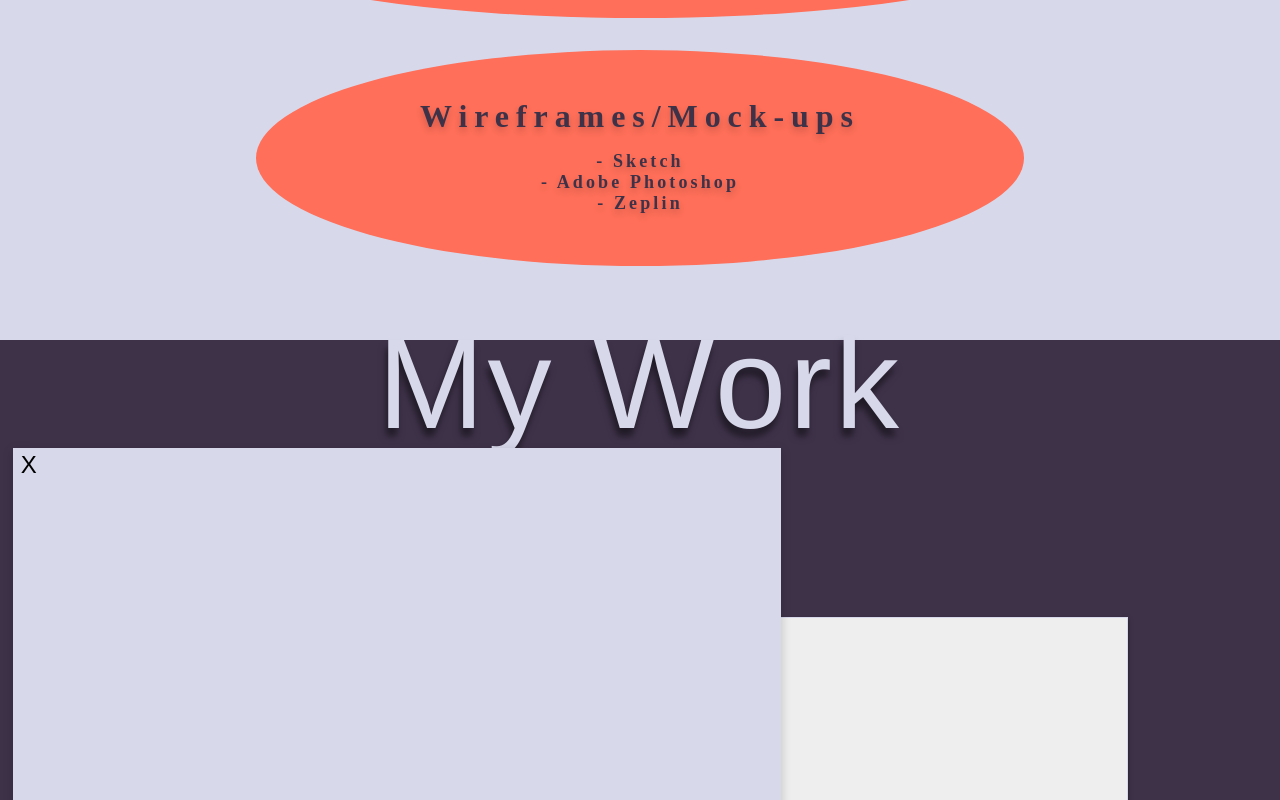
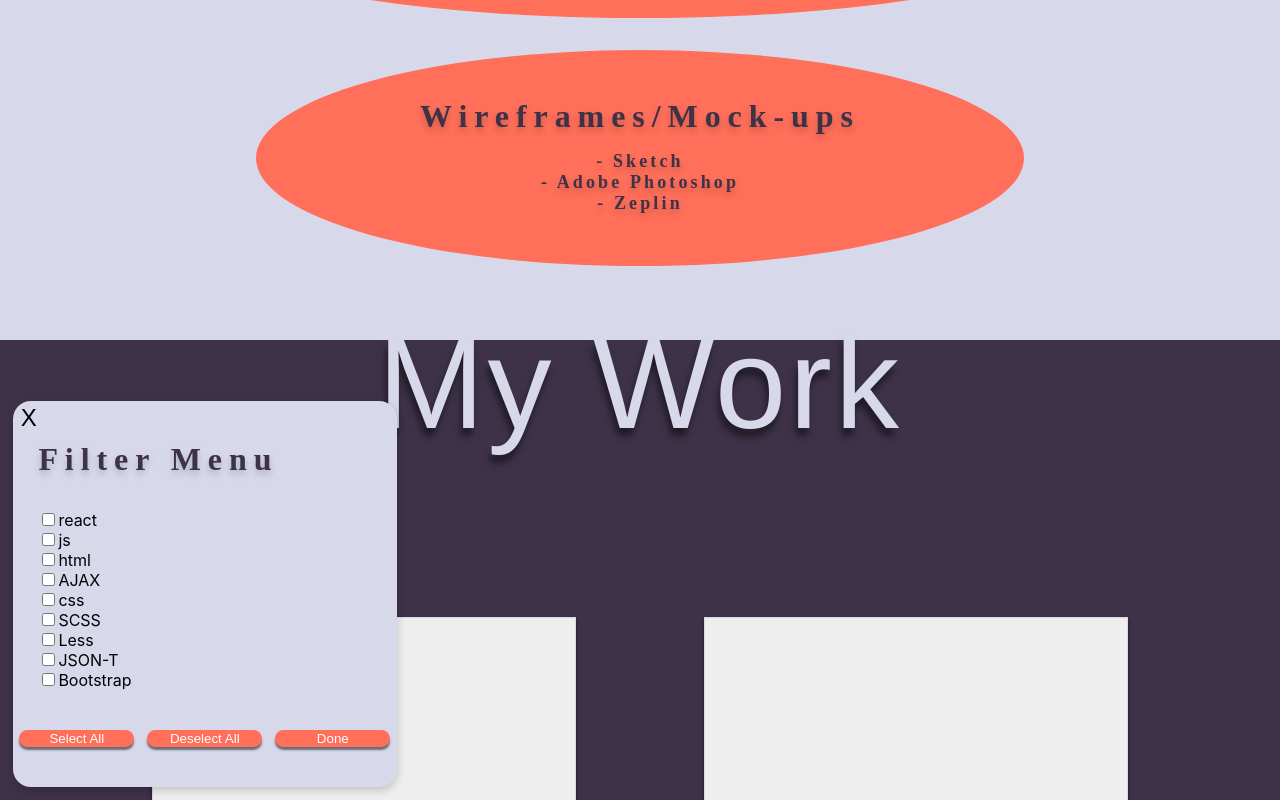
Before and after one commit to LaurenwallerDesigns/portfolio, a React (Create React App) app: page / in a window 1280 px wide. Both pictures are taken after a click on the button "Filter By". Shown: the part 2117-2917 px from the top of the page. Built offline with nearby package versions, Linux system fonts and the light colour scheme; a web font is replaced by a local one.

Commit message:
added the checkboxes for filters and rendering projects onto screen

```diff
--- a/src/App.js
+++ b/src/App.js
@@ -6,12 +6,33 @@
 import Experience from './experience.js';
 import Work from './work.js';
 import Footer from './Footer.js';
+import Checkbox from './checkbox';
+import Prevprojects from './prevproject';
+
+
+const OPTIONS = ["react", "js", "html", "AJAX", "css", "SCSS", "Less", "JSON-T", "Bootstrap"];
 class App extends React.Component {
   constructor(props) {
     super(props);
     this.state = {
       clickCount: 0,
-      section: "#experience"
+      section: "#experience",
+      checkboxes: OPTIONS.reduce(
+        (options, option) => ({
+          ...options,
+          [option]: false
+        }),
+        {}
+      ),
+      projects: [{
+        lang: "react"},
+        {lang: "js"},
+        {lang: "html"},
+        {lang: "AJAX"},
+        {lang: "css"},
+        {lang: "react"},
+        {lang: "css"},
+        {lang: "Bootstrap"}]
     };
     this.arrowClick = this.arrowClick.bind(this);
     this.filterBtn = this.filterBtn.bind(this);
@@ -101,19 +122,83 @@
     filterBtn.classList.toggle('hide');
   }
 
+  selectAllCheckboxes = isSelected => {
+    Object.keys(this.state.checkboxes).forEach(checkbox => {
+      this.setState(prevState => ({
+        checkboxes: {
+          ...prevState.checkboxes,
+          [checkbox]: isSelected
+        }
+      }));
+    });
+  };
+
+  selectAll = () => this.selectAllCheckboxes(true);
+
+  deselectAll = () => this.selectAllCheckboxes(false);
+
+  handleCheckboxChange = changeEvent => {
+    const { name } = changeEvent.target;
+
+    this.setState(prevState => ({
+      checkboxes: {
+        ...prevState.checkboxes,
+        [name]: !prevState.checkboxes[name]
+      }
+    }));
+  };
+
+  handleFormSubmit = formSubmitEvent => {
+    formSubmitEvent.preventDefault();
+    console.log('ran');
+
+    Object.keys(this.state.checkboxes)
+      .filter(checkbox => this.state.checkboxes[checkbox])
+      .forEach(checkbox => {
+        console.log(this.state.checkboxes[checkbox]);
+      });
+  };
+
+  createCheckbox = option => (
+    <Checkbox
+      label={option}
+      isSelected={this.state.checkboxes[option]}
+      onCheckboxChange={this.handleCheckboxChange}
+      key={option}
+    />
+  );
+
+  createCheckboxes = () => OPTIONS.map(this.createCheckbox);
+
 
   render () {
+    this.renderProjects = this.state.projects.map((num, index) => {
     return (
-      <body>
+        <Prevprojects
+          id={index}
+          className={num.lang}
+          key={index}
+        />
+
+    );
+  });
+    return (
+      <React.Fragment>
       <Header />
       <Arrows
         href={this.state.section}
         onClick= {this.arrowClick} />
       <Experience />
       <Work
-        onclick={this.filterBtn}/>
+        onclick={this.filterBtn}
+        handleFilter={this.createCheckboxes()}
+        handleFormSubmit={this.handleFormSubmit}
+        selectAll={this.selectAll}
+        deselectAll={this.deselectAll}
+        renderP={this.renderProjects}
+        />
       <Footer />
-      </body>
+      </React.Fragment>
     );
   }
 }
--- /dev/null
+++ b/src/checkbox.js
@@ -0,0 +1,18 @@
+import React from 'react';
+
+const Checkbox = ({ label, isSelected, onCheckboxChange }) => (
+  <div className="form-check">
+    <label>
+      <input
+        type="checkbox"
+        name={label}
+        checked={isSelected}
+        onChange={onCheckboxChange}
+        className="form-check-input"
+      />
+      {label}
+    </label>
+  </div>
+);
+
+export default Checkbox;
--- a/src/filter.js
+++ b/src/filter.js
@@ -1,4 +1,5 @@
 import React from 'react';
+import Checkbox from './checkbox';
 
 class Filter extends React.Component {
 	render () {
@@ -6,8 +7,33 @@
 			<div className="div-filter">
 				<button onClick={this.props.onClick} className='Button-Background' id="filterBtn">Filter By</button>
 				<div id="filter-menu" className="hide">
-				<button onClick={this.props.onClick} className="close"> X </button>
-				</div>
+					<button onClick={this.props.onClick} className="close"> X </button>
+					<p className="option-title">
+						Filter Menu
+					</p>
+					<form onSubmit={this.props.handleFormSubmit}>
+						{this.props.handleFilter}
+						<div className="buttons">
+							<button
+			                  type="button"
+			                  className="btn-all btn"
+			                  onClick={this.props.selectAll}
+			                >
+			                  Select All
+			                </button>
+			                <button
+			                  type="button"
+			                  className="btn btn-deselect"
+			                  onClick={this.props.deselectAll}
+			                >
+			                  Deselect All
+			                </button>
+			                <button type="submit" className="btn btn-done">
+			                  Done
+			                </button>
+		                </div>
+					</form>
+  				</div>
 			</div>
 		);
 	}
--- a/src/style.scss
+++ b/src/style.scss
@@ -9,7 +9,7 @@
 
 }
 
-body{
+#root{
 	background: $lavender;
 	overflow-x: hidden;
 }
@@ -85,7 +85,7 @@
 }
 
 .hide {
-	visibility: hidden;
+	display: none;
 }
 //section Two
 
@@ -233,7 +233,6 @@
 
 .Button-Background {
   width: 35vw;
-  height: 5vh;
   border-radius: 18px;
   box-shadow: 0 1px 2px 0 rgba(0, 0, 0, 0.2), inset 0 2px 0 0 #ffffff;
   border: solid 1px #979797;
@@ -251,8 +250,9 @@
 #filter-menu {
 position:relative;
 	background: $lavender;
-	width: 60vw;
-	height: 70vh;
+	width: 30vw;
+	height: auto;
+	border-radius: 18px;
 	box-shadow: 0 3px 10px rgba(0, 0, 0, 0.2);
 	.close {
 		position: absolute;
@@ -264,6 +264,39 @@
 		font-size: 1.5em;
 	}
 }
+
+.buttons {
+	display: flex;
+	flex-direction: row;
+	justify-content: space-around;
+	width: 30vw;
+	margin-top: 5vh;
+	padding-bottom: 5vh;
+	.btn {
+		width: 30%;
+		background-color: $orange;
+		color: #fff;
+		border: none;
+		border-radius: 18px;
+		box-shadow: 0px 3px 2px $black-50;
+		&:hover {
+			box-shadow: 0px -3px 2px $black-50;
+		}
+	}
+}
+
+.option-title{
+	padding-top: 5vh;
+	padding-left: 2vw;
+	text-align: left;
+}
+.form-check {
+	padding-left: 2vw;
+	input{
+		width: auto;
+	}
+}
+
 
 .flex-project {
 	@media (min-width: $breakpoint-tablet-port) {
--- a/src/work.js
+++ b/src/work.js
@@ -1,6 +1,5 @@
 import React from 'react';
 import Filter from './filter.js';
-import Prevprojects from './prevproject.js';
 
 class Work extends React.Component {
 	render () {
@@ -11,24 +10,13 @@
 				</h2>
 				<Filter
 					onClick={this.props.onclick}
+					handleFilter={this.props.handleFilter}
+					handleFormSubmit={this.props.handleFormSubmit}
+        			selectAll={this.props.selectAll}
+        			deselectAll={this.props.deselectAll}
 				/>
 				<div className="flex-project">
-					<Prevprojects
-						id="prev-one" />
-					<Prevprojects
-						id="prev-two" />
-					<Prevprojects
-						id="prev-three" />
-					<Prevprojects
-						id="prev-four" />
-					<Prevprojects
-						id="prev-five" />
-					<Prevprojects
-						id="prev-six" />
-					<Prevprojects
-						id="prev-seven" />
-					<Prevprojects
-						id="prev-eight" />
+					{this.props.renderP}
 				</div>
 			</section>
 		);
```
